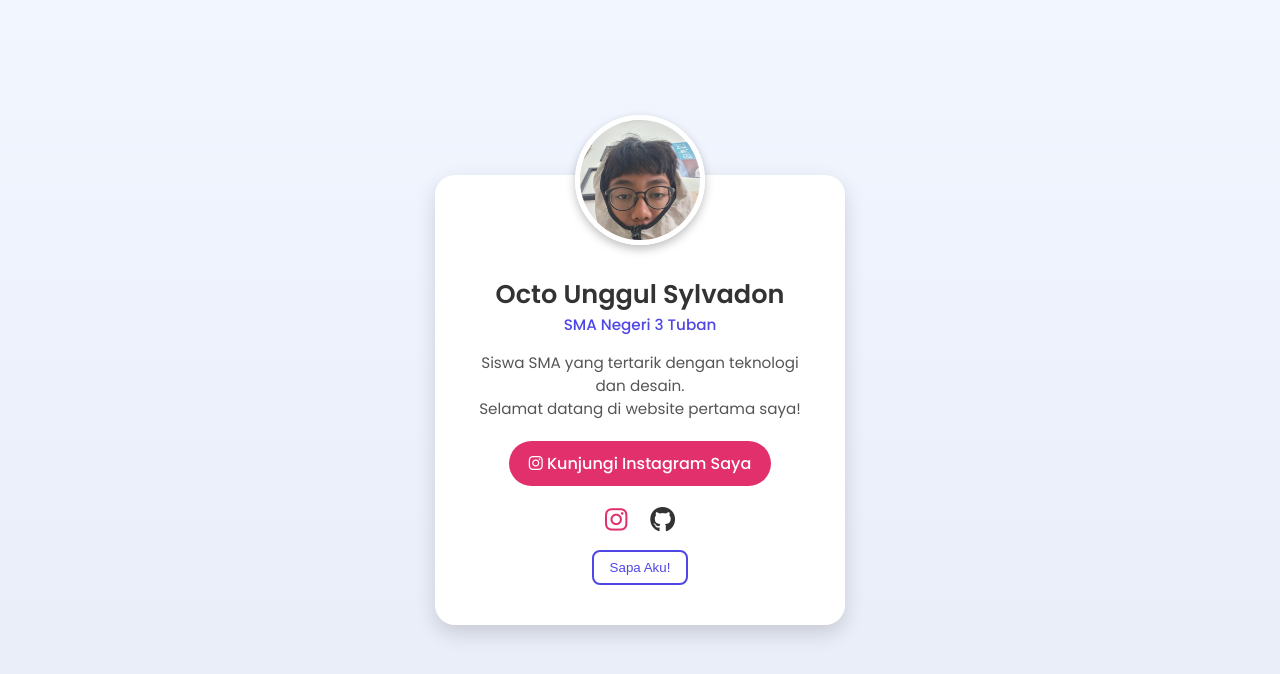
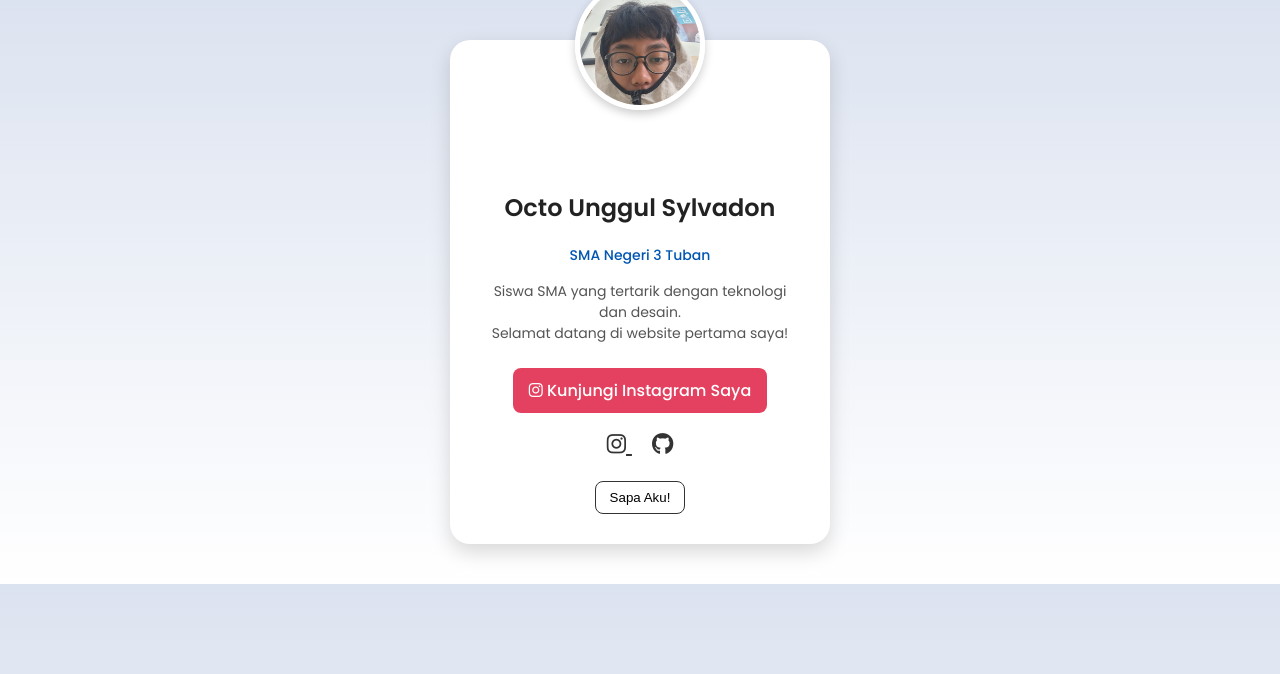
Before and after one commit to SizueeOkto/Pelatihan-TIK-Baru, a plain HTML site: page index.html in a window 1280 px wide. Drawn offline with Linux system fonts and the light colour scheme; a script that the page names is missing.

Commit message:
Update style.css

```diff
--- a/style.css
+++ b/style.css
@@ -1,28 +1,19 @@
 body {
+  background: linear-gradient(to bottom, #dce3f0, #ffffff);
   font-family: 'Poppins', sans-serif;
-  background: linear-gradient(180deg, #f2f6ff, #e8ecf7);
+  text-align: center;
   margin: 0;
-  padding: 0;
-  min-height: 100vh;
-  display: flex;
-  justify-content: center;
-  align-items: center;
+  padding: 40px 0;
 }
 
 .kartu-profil {
-  width: 350px;
-  background-color: white;
+  background-color: #fff;
+  width: 320px;
+  margin: 0 auto;
+  padding: 80px 30px 30px;
   border-radius: 20px;
   box-shadow: 0 8px 20px rgba(0, 0, 0, 0.15);
-  text-align: center;
-  padding: 90px 30px 40px;
   position: relative;
-  transition: all 0.3s ease;
-}
-
-.kartu-profil:hover {
-  transform: translateY(-5px);
-  box-shadow: 0 12px 25px rgba(0, 0, 0, 0.2);
 }
 
 .foto-profil {
@@ -35,83 +26,71 @@ body {
   top: -60px;
   left: 50%;
   transform: translateX(-50%);
-  box-shadow: 0 4px 10px rgba(0, 0, 0, 0.25);
+  box-shadow: 0 4px 10px rgba(0, 0, 0, 0.2);
 }
 
 h2 {
-  font-size: 1.6em;
-  margin: 10px 0 5px;
-  color: #333;
+  margin-top: 70px;
+  color: #222;
 }
 
 .sekolah {
+  color: #0056b3;
   font-weight: 500;
-  color: #4f46e5;
-  margin-top: -5px;
-  margin-bottom: 15px;
+  margin: 5px 0 15px;
 }
 
 p {
-  font-size: 0.95em;
   color: #555;
+  font-size: 14px;
   line-height: 1.5;
-  margin-bottom: 20px;
+}
+
+/* 🌸 Tombol Instagram */
+.tombol-ig {
+  display: inline-block;
+  background-color: #e4405f;
+  color: #fff;
+  text-decoration: none;
+  padding: 10px 16px;
+  border-radius: 8px;
+  font-weight: 500;
+  margin-top: 10px;
+  transition: 0.3s;
+}
+
+.tombol-ig:hover {
+  background-color: #c13584;
+}
+
+/* Ikon Sosial */
+.ikon-sosial {
+  margin-top: 15px;
 }
 
 .ikon-sosial a {
-  font-size: 1.6em;
-  color: #E1306C;
-  margin: 0 8px;
-  text-decoration: none;
-  transition: transform 0.2s ease, color 0.3s;
+  color: #333;
+  font-size: 22px;
+  margin: 0 10px;
+  transition: 0.3s;
 }
 
 .ikon-sosial a:hover {
-  color: #c2185b;
-  transform: scale(1.15);
+  color: #007bff;
 }
 
-button {
-  display: inline-block;
-  margin-top: 10px;
-  background-color: transparent;
-  border: 2px solid #4f46e5;
-  color: #4f46e5;
-  padding: 8px 16px;
+/* Tombol “Sapa Aku!” */
+#sapaButton {
+  margin-top: 20px;
+  padding: 8px 14px;
   border-radius: 8px;
-  font-weight: 500;
+  border: 1px solid #333;
+  background-color: white;
   cursor: pointer;
-  transition: all 0.3s ease;
+  transition: 0.3s;
 }
 
-button:hover {
-  background-color: #4f46e5;
+#sapaButton:hover {
+  background-color: #333;
   color: white;
-  transform: scale(1.05);
 }
-
-/* Warna tambahan untuk GitHub */
-.ikon-sosial a:nth-child(2) {
-  color: #333;
-}
-
-.ikon-sosial a:nth-child(2):hover {
-  color: #000;
-}
-
-.tombol-ig {
-  display: inline-block;
-  background-color: #E1306C;
-  color: white;
-  text-decoration: none;
-  padding: 10px 20px;
-  border-radius: 25px;
-  font-weight: 500;
-  margin-bottom: 15px;
-  transition: background-color 0.3s ease, transform 0.2s ease;
-}
-
-.tombol-ig:hover {
-  background-color: #C13584;
-  transform: scale(1.05);
-}
```
